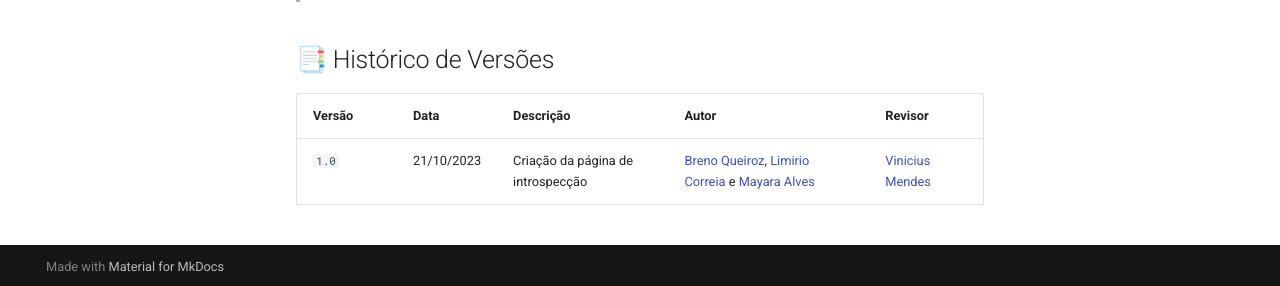
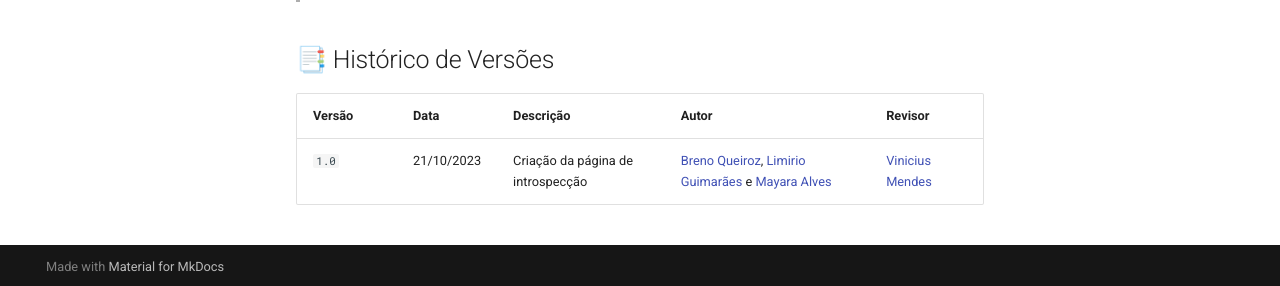
Before and after one commit to Requisitos-de-Software/2023.2-Carteira_Digital_de_Transito, an MkDocs documentation site: the page built from docs/elicitação/Introspeccao.md, in a window 1280 px wide and 900 px high, scrolled down 2069 px. Shown: the part 611-897 px from the top of the window. Built offline with MkDocs 1.6.1 and Material for MkDocs 9.7.7, drawn with Linux system fonts in a browser that asks for light colours.

Commit message:
Update Introspeccao.md

```diff
--- a/docs/elicitação/Introspeccao.md
+++ b/docs/elicitação/Introspeccao.md
@@ -53,4 +53,4 @@ Após o exercício mental de utilizar o aplicativo da Carteira Digital de Trâns
 ## 📑 Histórico de Versões
 | **Versão**   |   **Data**   | **Descrição** | **Autor** | **Revisor** |
 |--------|---------|-----------|--------|---------|
-|`1.0`| 21/10/2023 | Criação da página de introspecção | [Breno Queiroz](https://github.com/brenob6), [Limirio Correia](https://github.com/LimirioGuimaraes) e [Mayara Alves](https://github.com/Mayara-tech)| [Vinicius Mendes](https://github.com/yabamiah) |
+|`1.0`| 21/10/2023 | Criação da página de introspecção | [Breno Queiroz](https://github.com/brenob6), [Limirio Guimarães](https://github.com/LimirioGuimaraes) e [Mayara Alves](https://github.com/Mayara-tech)| [Vinicius Mendes](https://github.com/yabamiah) |
```
